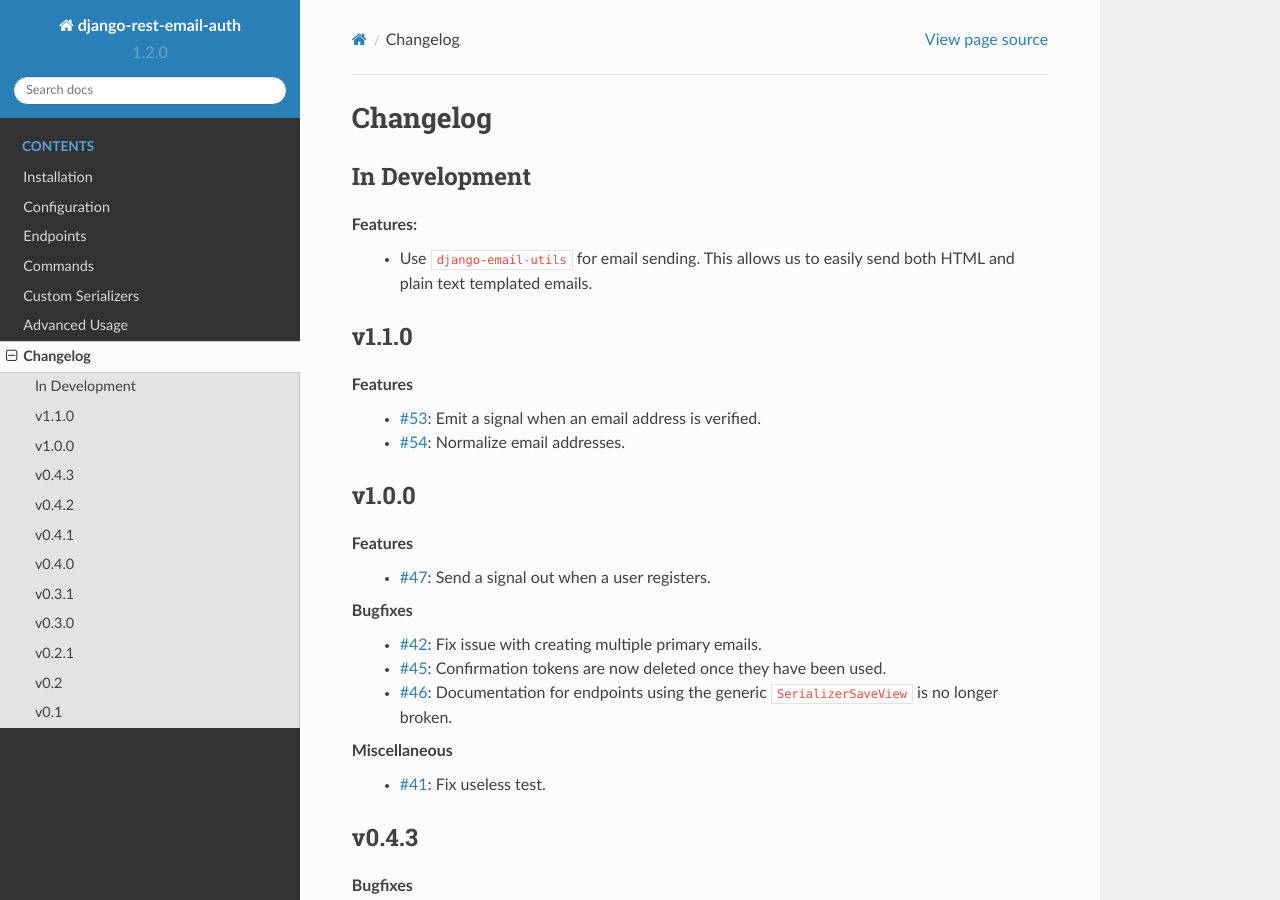
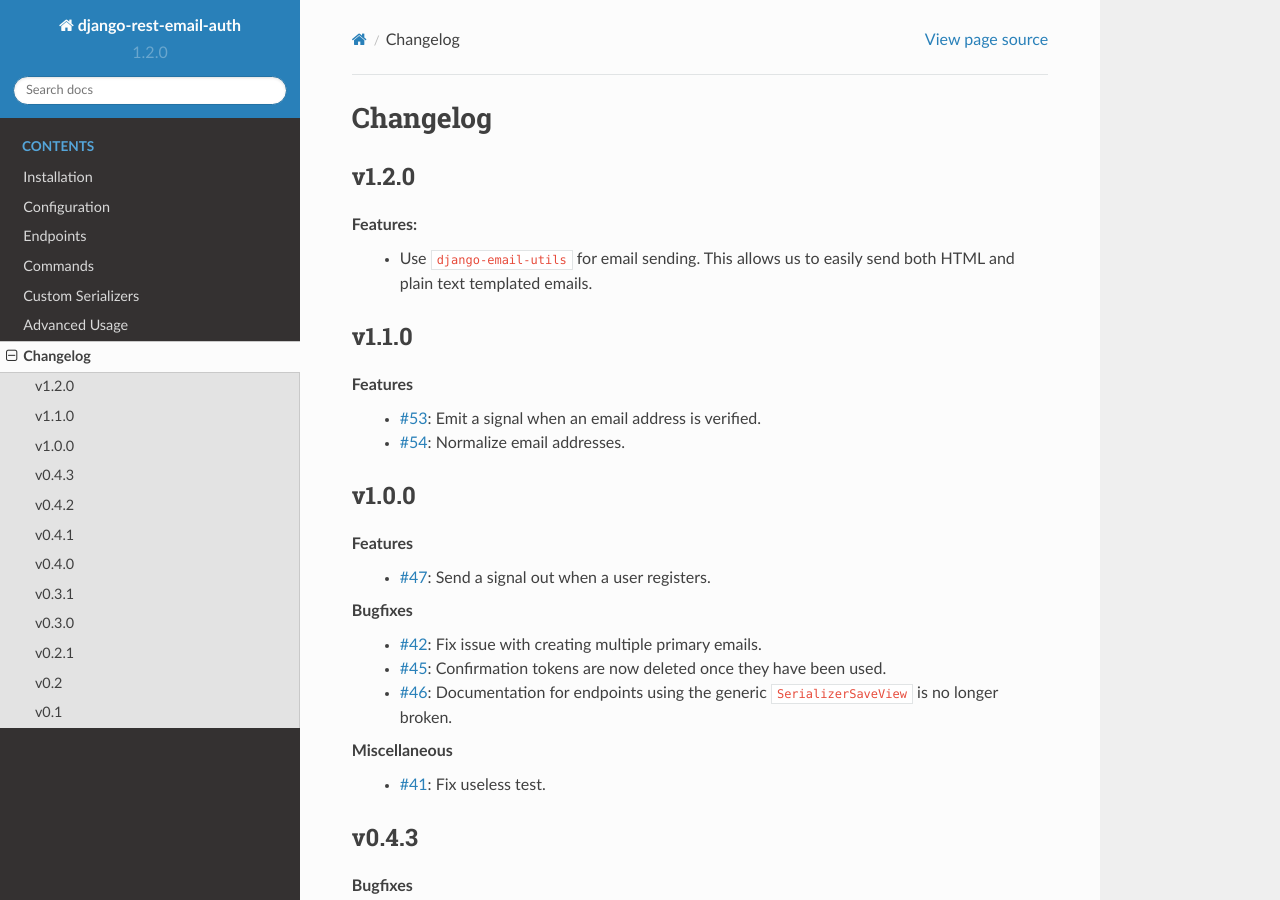
Before and after one commit to cdriehuys/django-rest-email-auth, a Sphinx documentation site: the page built from docs/CHANGELOG.rst, in a window 1280 px wide and 900 px high. Built offline with Sphinx 7.4.7 and the Read the Docs theme 2.0.0, drawn with Linux system fonts in a browser that asks for light colours.

Commit message:
Set changelog version number.

```diff
--- a/docs/CHANGELOG.rst
+++ b/docs/CHANGELOG.rst
@@ -2,8 +2,8 @@
 =========
 
 
-In Development
---------------
+v1.2.0
+------
 
 Features:
   * Use ``django-email-utils`` for email sending. This allows us to easily send both HTML and plain text templated emails.
```
